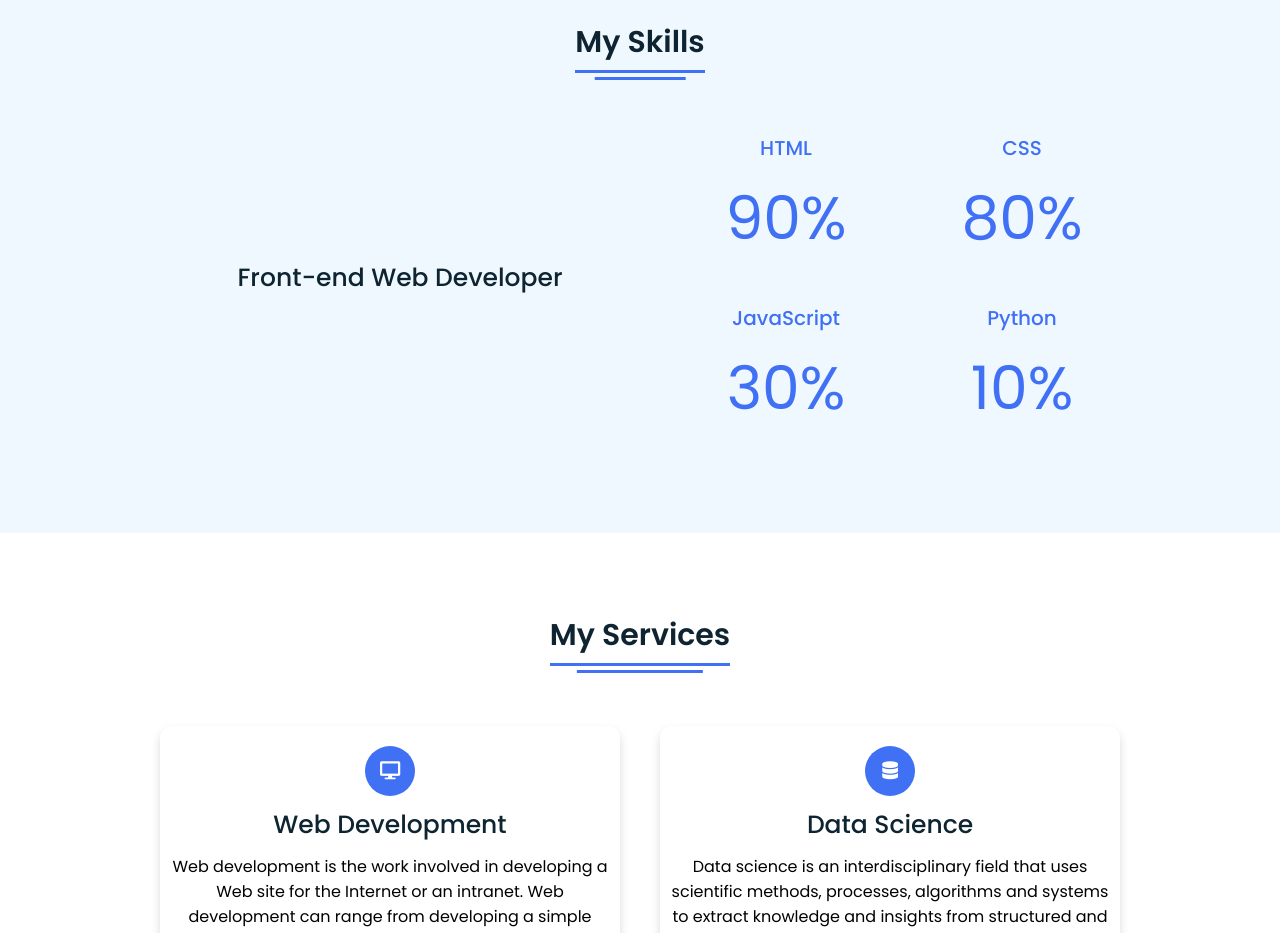
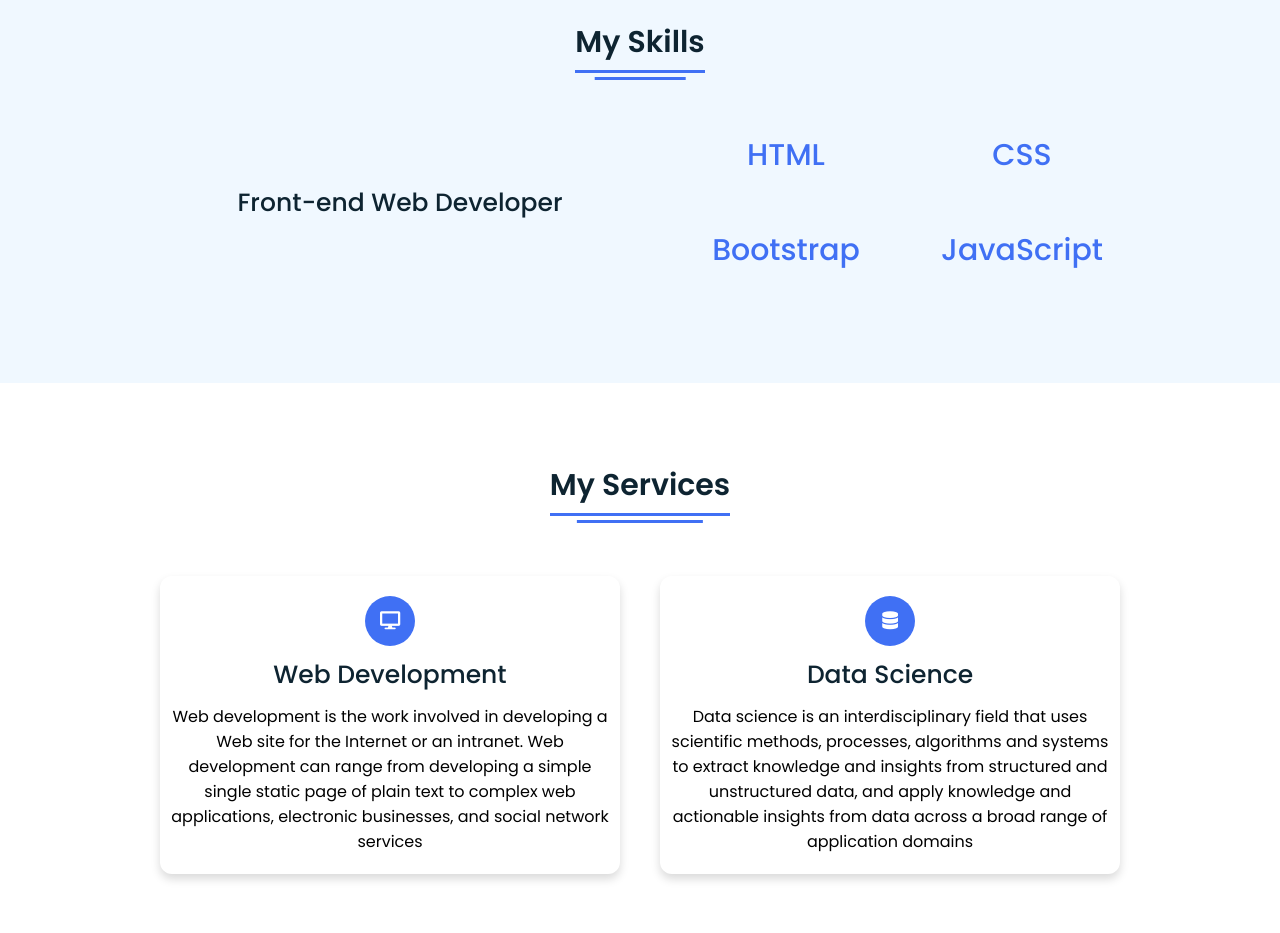
Before and after one commit to Deehas/My-Portfolio, a plain HTML site: page index.html in a window 1280 px wide. Shown: the part 1520-2453 px from the top of the page. Drawn offline with Linux system fonts and the light colour scheme.

Commit message:
Changes to skills section.

```diff
--- a/index.html
+++ b/index.html
@@ -76,19 +76,15 @@
                     <div class="boxes">
                         <div class="box">
                             <div class="topic">HTML</div>
-                            <div class="num">90%</div>
                         </div>
                         <div class="box">
                             <div class="topic">CSS</div>
-                            <div class="num">80%</div>
+                        </div>
+                        <div class="box">
+                            <div class="topic">Bootstrap</div>
                         </div>
                         <div class="box">
                             <div class="topic">JavaScript</div>
-                            <div class="num">30%</div>
-                        </div>
-                        <div class="box">
-                            <div class="topic">Python</div>
-                            <div class="num">10%</div>
                         </div>
                     </div>
                 </div>
--- a/style.css
+++ b/style.css
@@ -243,11 +243,7 @@ section .topic{
     margin: 20px 0;
 }
 .skill-details .boxes .box .topic{
-    font-size: 20px;
-    color: #4070F4;
-}
-.skill-details .boxes .box .num{
-    font-size: 60px;
+    font-size: 30px;
     color: #4070F4;
 }
 
```
